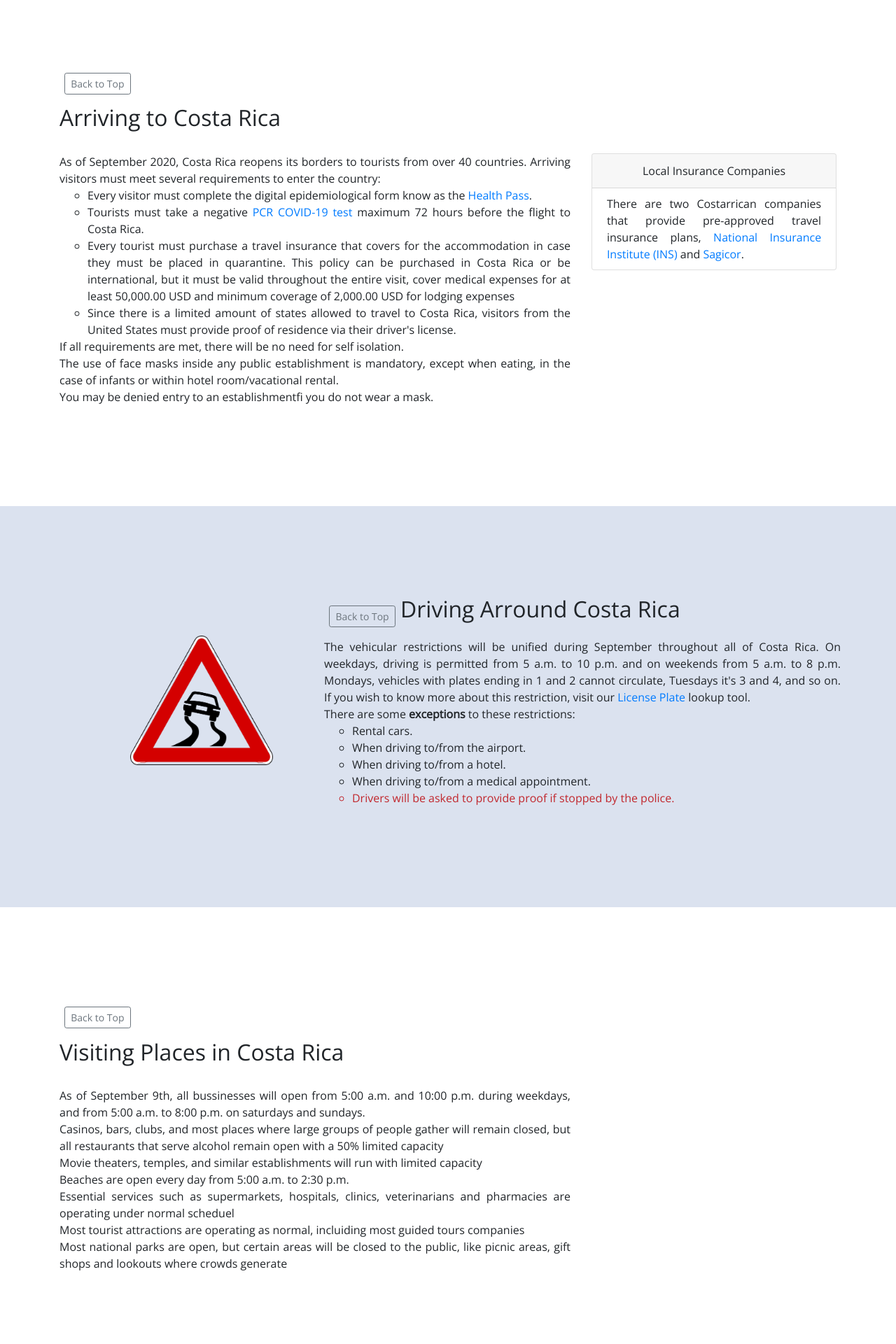
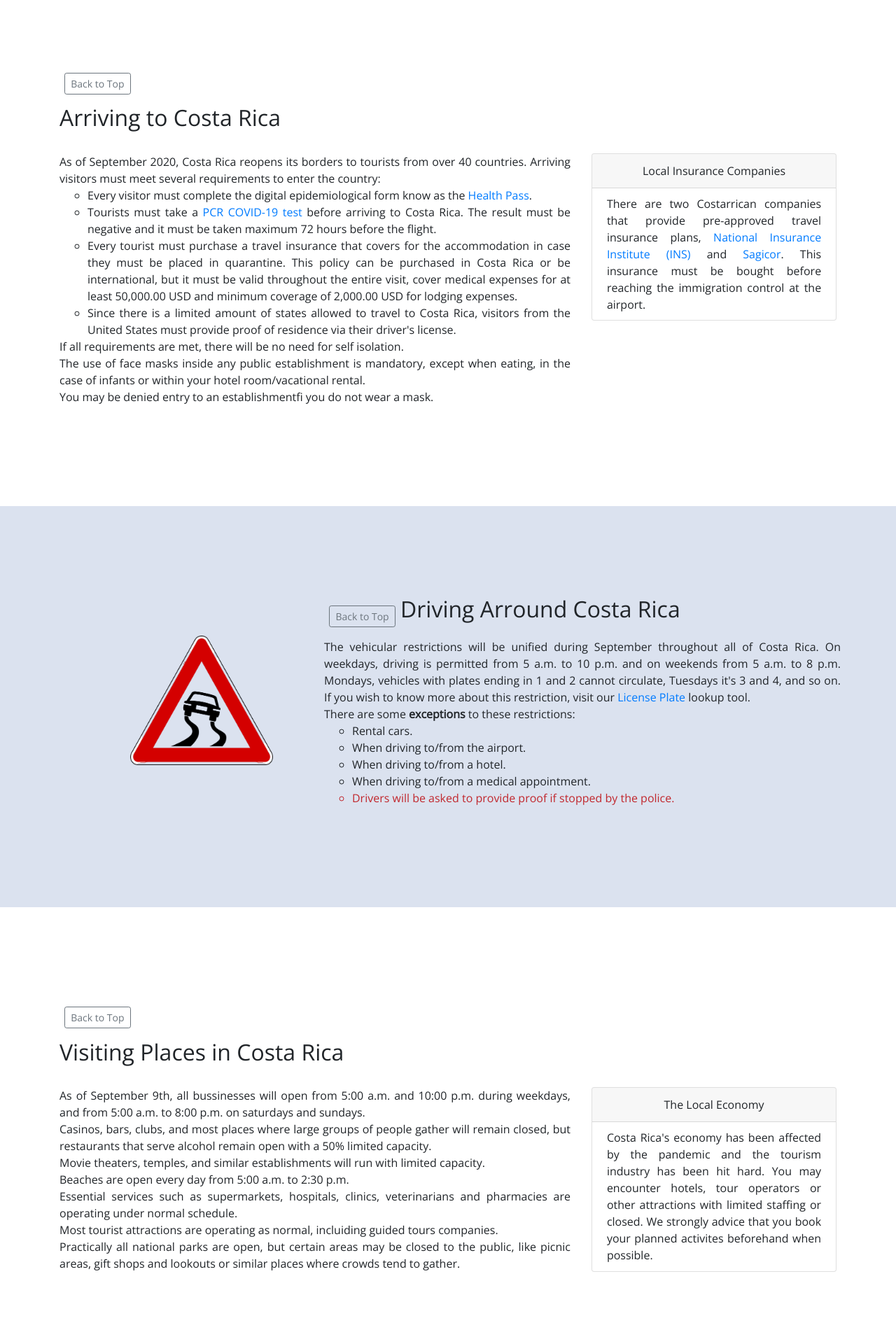
Before and after one commit to diegos84/cr_covid, a Flask app: page / in a window 1280 px wide. Shown: the part 1800-3720 px from the top of the page at 70% size. Run offline with Flask 2, Linux system fonts and the light colour scheme; data that the repository does not hold is empty; some libraries are stand-ins or nearby versions.

Commit message:
Minor changes

```diff
--- a/application/static/styles.css
+++ b/application/static/styles.css
@@ -58,7 +58,7 @@ nav {
 a.anchor {
   display: block;
   position: relative;
-  top: -120px;
+  top: -110px;
   visibility: hidden;
 }
 
--- a/application/templates/index.html
+++ b/application/templates/index.html
@@ -87,17 +87,17 @@
               <ul>
                 <li>Every visitor must complete the digital epidemiological form know as the
                   <a href="https://salud.go.cr/" target="_blank">Health Pass</a>.</li>
-                <li>Tourists must take a negative <a href="https://www.cdc.gov/coronavirus/2019-ncov/lab/virus-requests.html"
-                  target="_blank">PCR COVID-19 test</a> maximum 72 hours before the flight to Costa Rica.</li>
+                <li>Tourists must take a <a href="https://www.fda.gov/consumers/consumer-updates/coronavirus-testing-basics"
+                  target="_blank">PCR COVID-19 test</a> before arriving to Costa Rica. The result must be negative and it must be taken maximum 72 hours before the flight.</li>
                 <li>Every tourist must purchase a travel insurance that covers for the accommodation in case they must be placed
                   in quarantine. This policy can be purchased in Costa Rica or be international, but it must be valid throughout the entire
-                  visit, cover medical expenses for at least 50,000.00 USD and minimum coverage of 2,000.00 USD for lodging expenses</li>
+                  visit, cover medical expenses for at least 50,000.00 USD and minimum coverage of 2,000.00 USD for lodging expenses.</li>
                 <li>Since there is a limited amount of states allowed to travel to Costa Rica, visitors
                   from the United States must provide proof of residence via their driver's license.</li>
               </ul>
               <li>If all requirements are met, there will be no need for self isolation.</li>
               <li>The use of face masks inside any public establishment is mandatory, except when eating,
-                in the case of infants or within hotel room/vacational rental.</li>
+                in the case of infants or within your hotel room/vacational rental.</li>
               <li>You may be denied entry to an establishmentfi you do not wear a mask.</li>
             </li>
           </ul>
@@ -109,7 +109,7 @@
             </div>
             <p class="card-text" style="padding: 3% 6%; text-align: justify;">There are two Costarrican companies that provide pre-approved
               travel insurance plans, <a target="_blank" href="https://micrositios.ins-cr.com/seguroviajero/">National Insurance Institute (INS)</a>
-              and <a target="_blank" href="https://tiendasagicor.com/en/">Sagicor</a>.</p>
+              and <a target="_blank" href="https://tiendasagicor.com/en/">Sagicor</a>. This insurance must be bought before reaching the immigration control at the airport.</p>
           </div>
         </div>
       </div>
@@ -159,15 +159,26 @@
             <li>As of September 9th, all bussinesses will open from 5:00 a.m. and 10:00 p.m. during weekdays,
               and from 5:00 a.m. to 8:00 p.m. on saturdays and sundays.</li>
             <li>Casinos, bars, clubs, and most places where large groups of people gather will remain closed,
-              but all restaurants that serve alcohol remain open with a 50% limited capacity</li>
-            <li>Movie theaters, temples, and similar establishments will run with limited capacity</li>
+              but restaurants that serve alcohol remain open with a 50% limited capacity.</li>
+            <li>Movie theaters, temples, and similar establishments will run with limited capacity.</li>
             <li>Beaches are open every day from 5:00 a.m. to 2:30 p.m.</li>
             <li>Essential services such as supermarkets, hospitals, clinics, veterinarians and pharmacies
-              are operating under normal scheduel</li>
-            <li>Most tourist attractions are operating as normal, incluiding most guided tours companies</li>
-            <li>Most national parks are open, but certain areas will be closed to the public,
-              like picnic areas, gift shops and lookouts where crowds generate</li>
+              are operating under normal schedule.</li>
+            <li>Most tourist attractions are operating as normal, incluiding guided tours companies.</li>
+            <li>Practically all national parks are open, but certain areas may be closed to the public,
+              like picnic areas, gift shops and lookouts or similar places where crowds tend to gather.</li>
           </ul>
+        </div>
+        <div class="col-md-4">
+          <div class="card" style="text-align: left;">
+            <div class="card-header" style="text-align: center;">
+              The Local Economy
+            </div>
+            <p class="card-text" style="padding: 3% 6%; text-align: justify;">
+              Costa Rica's economy has been affected by the pandemic and the tourism industry has been hit hard.
+              You may encounter hotels, tour operators or other attractions with limited staffing or closed.
+              We strongly advice that you book your planned activites beforehand when possible.</p>
+          </div>
         </div>
       </div>
     </div>
--- a/application/templates/layout.html
+++ b/application/templates/layout.html
@@ -26,6 +26,9 @@
         </button>
         <div class="collapse navbar-collapse" id="navbarSupportedContent">
             <ul class="navbar-nav mr-auto">
+              <li class="nav-item active">
+                <a class="nav-link" href="{{ url_for('home') + '#top' }}">Home</a>
+              </li>
               <li class="nav-item active">
                 <a class="nav-link" href="{{ url_for('stats') }}">Stats Compare</a>
               </li>
@@ -62,6 +65,11 @@
           <span class="navbar-toggler-icon"></span>
         </button>
         <div class="collapse navbar-collapse" id="navbarSupportedContent">
+          <ul class="navbar-nav mr-auto">
+            <li class="nav-item active">
+              <a class="nav-link" href="{{ url_for('home') + '#top' }}">Home</a>
+            </li>
+          </ul>
           <ul class="navbar-nav ml-auto">
             <li class="nav-item">
               <a class="nav-link" href="{{ url_for('login') }}">Log In</a>
```
